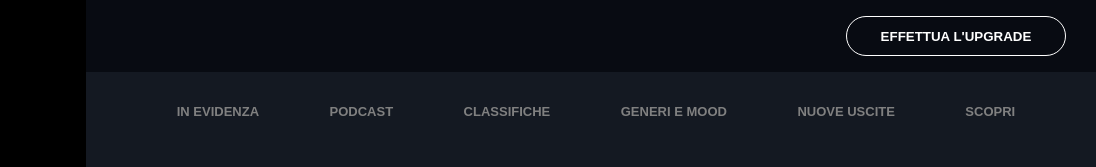
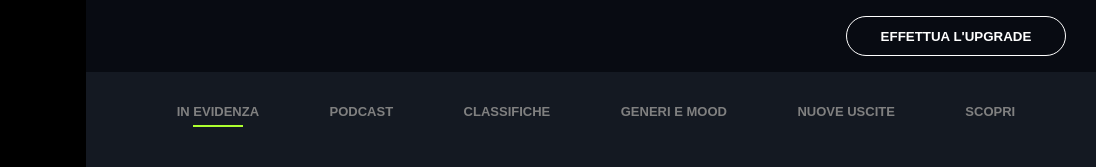
Before and after one commit to RosarioNici/html-css-spotifyweb, a plain HTML site: page index.html in a window 1280 px wide. Shown: the top 167 px of the page, 184-1280 px from the left. Drawn offline with Linux system fonts and the light colour scheme.

Commit message:
add underline greenyellow

```diff
--- a/css/style.css
+++ b/css/style.css
@@ -169,6 +169,14 @@ h6 {
     visibility: hidden;
 
 }
+
+#underline-green {
+    width: 50PX;
+    height: 2PX;
+    background-color: greenyellow;
+    margin-top: 5PX;
+}
+
 
 .position {
     position: relative;
--- a/index.html
+++ b/index.html
@@ -73,7 +73,9 @@
                 </div>
                 <div class="album-section">
                     <div class="navigation-album">
-                        <div class="padding-left"><a href="#">IN EVIDENZA</a></div>
+                        <div class="padding-left"><a href="#">IN EVIDENZA</a>
+                            <div id="underline-green"></div>
+                        </div>
                         <div class="padding-left"><a href="#">PODCAST</a></div>
                         <div class="padding-left"><a href="#">CLASSIFICHE</a></div>
                         <div class="padding-left"><a href="#">GENERI E MOOD</a></div>
```
